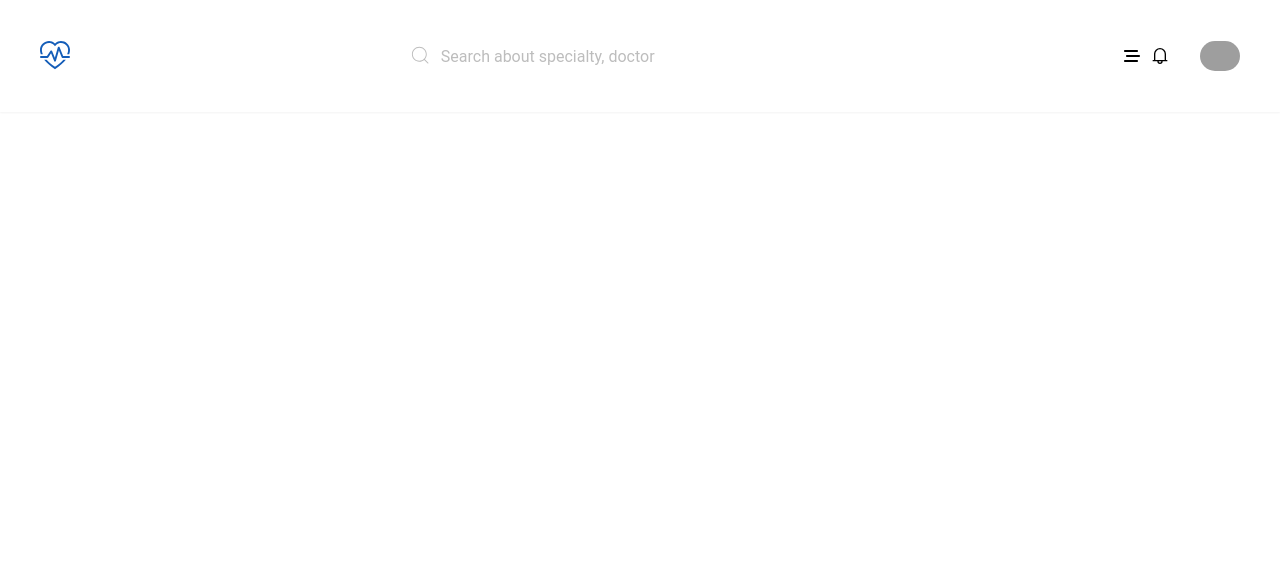
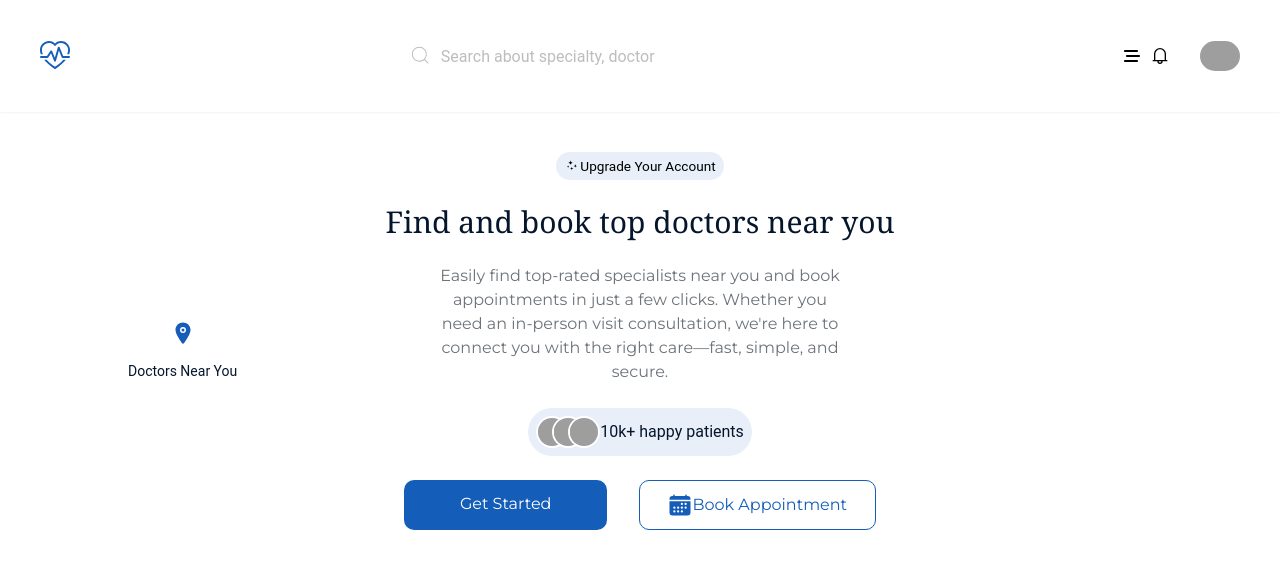
Before and after one commit to Hazem584/Cure-Web, a React (Vite) app: page / in a window 1280 px wide. Shown: the top 568 px of the page. Built offline with nearby package versions, Linux system fonts and the light colour scheme; grey boxes are pictures that could not be loaded.

Commit message:
fix: update routing order and correct image paths in Card component

```diff
--- a/src/App.jsx
+++ b/src/App.jsx
@@ -14,8 +14,8 @@ const App = () => {
     <>
       <NavBar />
       <Routes>
-        <Route path="/" element={<Login />} />
-        <Route path="/home" element={<Home />} />
+        <Route path="/" element={<Home />} />
+        <Route path="/login" element={<Login />} />
         <Route path="/signup" element={<SignUp />} />
         <Route path="/booking" element={<Booking />} />
         <Route path="/appointments" element={<Appointments />} />
--- a/src/pages/Booking/components/Card.jsx
+++ b/src/pages/Booking/components/Card.jsx
@@ -8,7 +8,7 @@ const Card = ({
     <div className="border border-[#BBC1C7]  flex flex-col p-2 rounded-2xl">
       <div className="flex justify-between items-center mt-3">
         <div className="flex gap-2">
-          <img src="public/calendar-02.svg" alt="calendar" />
+          <img src="/calendar-02.svg" alt="calendar" />
           <h1
             className={`text-xs ${
               status == "Upcoming" ? "text-[#05162C]" : "text-[#6D7379]"
@@ -36,7 +36,7 @@ const Card = ({
         </div>
       </div>
       <div className="flex gap-3">
-        <img src="public/icon.svg" alt="location" />
+        <img src="/icon.svg" alt="location" />
         <h1 className="mt-2 text-[#6D7379]">{address}</h1>
       </div>
       <div className="mt-4">
```
